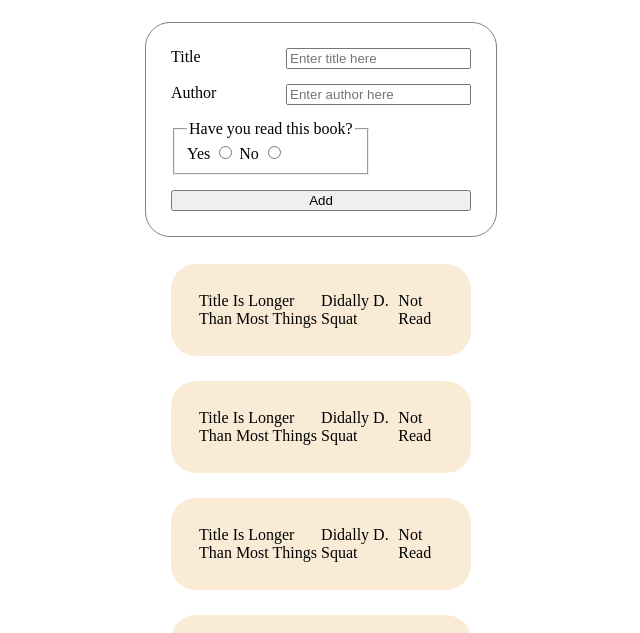
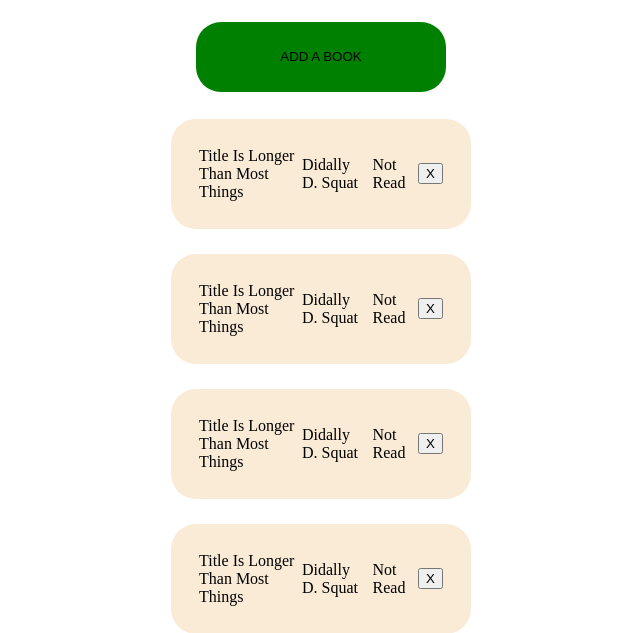
Before and after one commit to codyalanstubbs/top-library, a plain HTML site: page index.html in a window 1280 px wide. Shown: the part 125-758 px from the top of the page, without its empty margins (319-959 px from the left). Drawn offline with Linux system fonts and the light colour scheme.

Commit message:
Create add new book btn to display form

```diff
--- a/index.html
+++ b/index.html
@@ -17,7 +17,7 @@
             <p>Here I list books I have read and am interested in reading.</p>
         </div>
 
-        <form class="add-book-form" action="get">
+        <form class="add-book-form hidden" action="get">
             <div class="input-container">
                 <label for="title">Title</label>
                 <input type="text" id="title" name="title" placeholder="Enter title here">
@@ -37,32 +37,38 @@
             </div>
             <button type="button" class="add-book-btn">Add</button>
         </form>
+        <button type="button" class="add-btn">ADD A BOOK</button>
         <table>
             <tbody class="book-shelf">
                 <tr class="book">
                     <td class="title">Title Is Longer Than Most Things</td>
                     <td class="author">Didally D. Squat</td>
                     <td class="read">Not Read</td>
+                    <td><button id="1" class="delete-btn">X</button></td>
                 </tr>
                 <tr class="book">
                     <td class="title">Title Is Longer Than Most Things</td>
                     <td class="author">Didally D. Squat</td>
                     <td class="read">Not Read</td>
+                    <td><button id="2" class="delete-btn">X</button></td>
                 </tr>
                 <tr class="book">
                     <td class="title">Title Is Longer Than Most Things</td>
                     <td class="author">Didally D. Squat</td>
                     <td class="read">Not Read</td>
+                    <td><button id="3" class="delete-btn">X</button></td>
                 </tr>
                 <tr class="book">
                     <td class="title">Title Is Longer Than Most Things</td>
                     <td class="author">Didally D. Squat</td>
                     <td class="read">Not Read</td>
+                    <td><button id="5" class="delete-btn">X</button></td>
                 </tr>
                 <tr class="book">
                     <td class="title">Title Is Longer Than Most Things</td>
                     <td class="author">Didally D. Squat</td>
                     <td class="read">Not Read</td>
+                    <td><button id="5" class="delete-btn">X</button></td>
                 </tr>
             </tbody>
         </table>
--- a/style.css
+++ b/style.css
@@ -7,6 +7,10 @@
     padding: 25px;
     border: 1px solid grey;
     border-radius: 25px;
+}
+
+.hidden {
+    display: none;
 }
 
 .input-container {
@@ -35,3 +39,12 @@
     width: 250px;
     padding: 25px;
 }
+
+.add-btn {
+    height: 70px;
+    width: 250px;
+    border: 0px;
+    border-radius: 25px;
+    margin: 25px;
+    background-color: green;
+}
```
